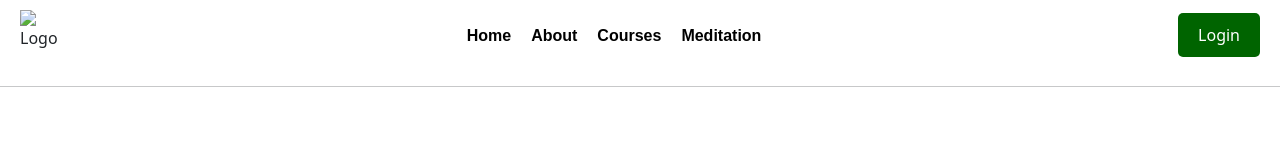
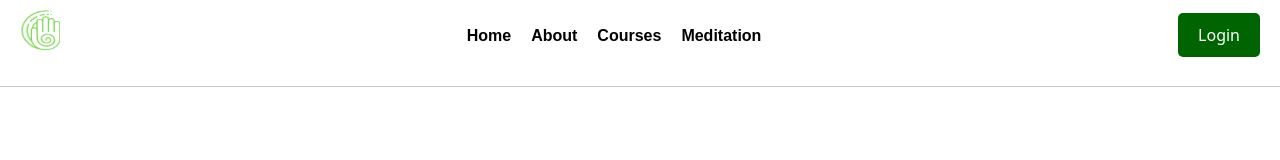
Before and after one commit to sanjaychethu/CalmNest, a plain HTML site: page index.html in a window 1280 px wide. Shown: the top 160 px of the page. Drawn offline with nearby package versions, Linux system fonts and the light colour scheme; a script that the page names is missing; files whose address does not match are found by name.

Commit message:
Update index.html

```diff
--- a/index.html
+++ b/index.html
@@ -21,7 +21,7 @@
   <section>
     <header class="header">
         <div class="logo">
-            <img src="./images/Untitled design.png" alt="Logo" width="40px" height="20px"><h1>
+            <img src="Untitled design.png" alt="Logo" width="40px" height="20px"><h1>
 
         </div>
         <nav class="nav">
```
